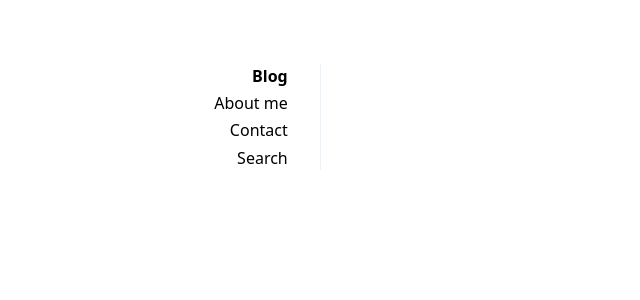
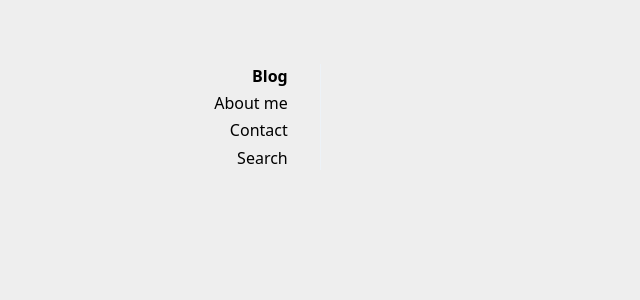
Before and after one commit to konradrydzak/konradrydzak.github.io, a Jekyll site: the page built from docs/index.md, in a window 1280 px wide. Shown: the top 300 px of the page, without its empty margins (0-640 px from the left). Built offline with Jekyll 4.4.1, drawn with Linux system fonts in a browser that asks for light colours.

Commit message:
Change scss for lesss contrast on page

```diff
--- a/docs/_sass/_main.scss
+++ b/docs/_sass/_main.scss
@@ -1,6 +1,6 @@
 *,:after,:before {
 	box-sizing:border-box;
-	background-color:inherit;
+	background-color: rgb(238, 238, 238);
 	color:inherit;
 	margin:0;
 	padding:0;
@@ -12,7 +12,7 @@ body {
     text-rendering: optimizeLegibility;
 	line-height:1.5;
 	font-size: 1rem;
-	color: rgb(22, 23, 26);
+	color: rgb(68, 68, 68);
 }
 
 nav ul {
```
